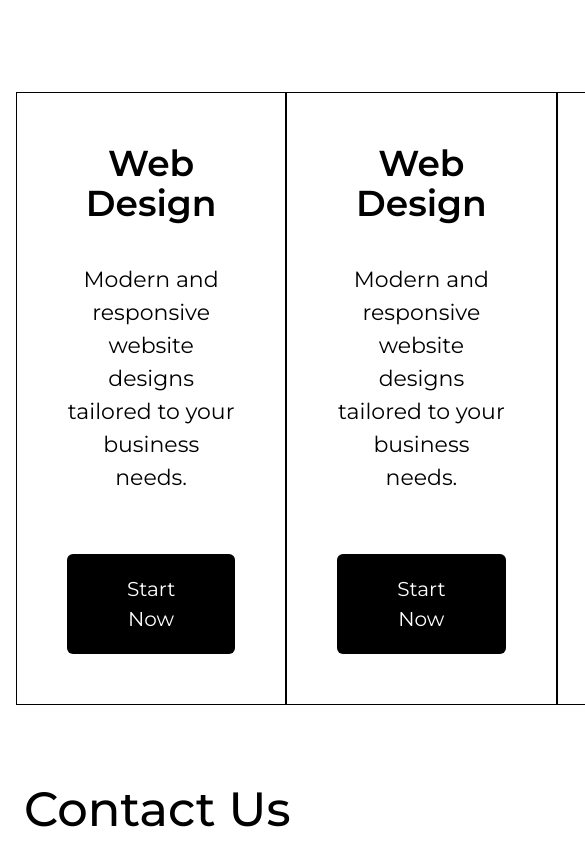
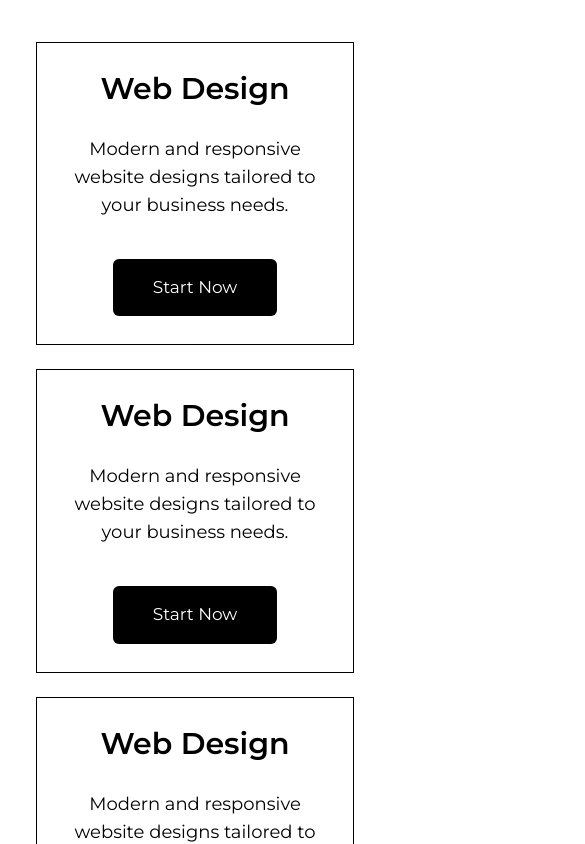
Before and after one commit to Rakib-Hassan-web/design-for-online-test-with-next.js, a Next.js app: page / in a window 390 px wide. Shown: the part 1360-2204 px from the top of the page, 585 px wide, since content can reach past the window. Built offline with nearby package versions, Linux system fonts and the light colour scheme.

Commit message:
responsive

```diff
--- a/app/(components)/DesignPart.jsx
+++ b/app/(components)/DesignPart.jsx
@@ -1,34 +1,45 @@
-import React from 'react'
+import React from "react";
 
 const DesignPart = () => {
   return (
     <>
+      <div id="Web_design" className="mt-[100px] md:mt-[150px] px-5 md:px-8 lg:px-0">
 
-    <div id='Web_design' className='mt-[150px] '>
-
-
-        <div className='container flex justify-between items-center'>
+        <div className="container mx-auto grid grid-cols-1 md:grid-cols-2 lg:grid-cols-3 justify-items-center gap-6 lg:gap-5">
 
           {/* --------1st--------- */}
- <div className='p-[50px]  w-[400px] border '>
-    <h1 className='text-center text-4xl font-semibold font-mon' >Web Design</h1>
-    <p className='mt-10 text-[22px] font-normal font-mon text-center'>Modern and responsive website designs tailored to your business needs.</p>
+          <div className="p-7 sm:p-9 md:p-10 w-full max-w-[400px] border">
 
-     <div className="flex justify-center mt-15">
-      <button className="  cursor-pointer px-15 py-5 text-[20px] bg-black text-white font-normal font-mon rounded-md transition-all duration-300 hover:bg-[#2373F4] hover:text-black hover:font-mon hover:scale-105">
+            <h1 className="text-center text-3xl sm:text-4xl font-semibold font-mon">
+              Web Design
+            </h1>
+
+            <p className="mt-7 md:mt-10 text-[18px] sm:text-[20px] md:text-[22px] font-normal font-mon text-center leading-7 md:leading-8">
+              Modern and responsive website designs tailored to your business needs.
+            </p>
+
+            <div className="flex justify-center mt-10 md:mt-15">
+              <button className="cursor-pointer px-10 sm:px-12 md:px-15 py-4 md:py-5 text-[17px] sm:text-[19px] md:text-[20px] bg-black text-white font-normal font-mon rounded-md transition-all duration-300 hover:bg-[#2373F4] hover:text-black hover:scale-105">
                 Start Now
               </button>
             </div>
 
           </div>
 
+
           {/* ------------2nd-------- */}
- <div className='p-[50px]  w-[400px] border '>
-    <h1 className='text-center text-4xl font-semibold font-mon' >Web Design</h1>
-    <p className='mt-10 text-[22px] font-normal font-mon text-center'>Modern and responsive website designs tailored to your business needs.</p>
+          <div className="p-7 sm:p-9 md:p-10 w-full max-w-[400px] border">
 
-     <div className="flex justify-center mt-15">
-      <button className="  cursor-pointer px-15 py-5 text-[20px] bg-black text-white font-normal font-mon rounded-md transition-all duration-300 hover:bg-[#2373F4] hover:text-black hover:font-mon hover:scale-105">
+            <h1 className="text-center text-3xl sm:text-4xl font-semibold font-mon">
+              Web Design
+            </h1>
+
+            <p className="mt-7 md:mt-10 text-[18px] sm:text-[20px] md:text-[22px] font-normal font-mon text-center leading-7 md:leading-8">
+              Modern and responsive website designs tailored to your business needs.
+            </p>
+
+            <div className="flex justify-center mt-10 md:mt-15">
+              <button className="cursor-pointer px-10 sm:px-12 md:px-15 py-4 md:py-5 text-[17px] sm:text-[19px] md:text-[20px] bg-black text-white font-normal font-mon rounded-md transition-all duration-300 hover:bg-[#2373F4] hover:text-black hover:scale-105">
                 Start Now
               </button>
             </div>
@@ -37,29 +48,29 @@ const DesignPart = () => {
 
 
           {/* ----------------3rd---------- */}
- <div className='p-[50px]  w-[400px] border '>
-    <h1 className='text-center text-4xl font-semibold font-mon' >Web Design</h1>
-    <p className='mt-10 text-[22px] font-normal font-mon text-center'>Modern and responsive website designs tailored to your business needs.</p>
+          <div className="p-7 sm:p-9 md:p-10 w-full max-w-[400px] border">
 
-     <div className="flex justify-center mt-15">
-      <button className="  cursor-pointer px-15 py-5 text-[20px] bg-black text-white font-normal font-mon rounded-md transition-all duration-300 hover:bg-[#2373F4] hover:text-black hover:font-mon hover:scale-105">
+            <h1 className="text-center text-3xl sm:text-4xl font-semibold font-mon">
+              Web Design
+            </h1>
+
+            <p className="mt-7 md:mt-10 text-[18px] sm:text-[20px] md:text-[22px] font-normal font-mon text-center leading-7 md:leading-8">
+              Modern and responsive website designs tailored to your business needs.
+            </p>
+
+            <div className="flex justify-center mt-10 md:mt-15">
+              <button className="cursor-pointer px-10 sm:px-12 md:px-15 py-4 md:py-5 text-[17px] sm:text-[19px] md:text-[20px] bg-black text-white font-normal font-mon rounded-md transition-all duration-300 hover:bg-[#2373F4] hover:text-black hover:scale-105">
                 Start Now
               </button>
             </div>
 
           </div>
 
+        </div>
 
       </div>
+    </>
+  );
+};
 
-
-
-
-
-    </div>
-
-    </>
-  )
-}
-
-export default DesignPart
+export default DesignPart;
```
Lines whose indentation alone changed are shown as unchanged.
